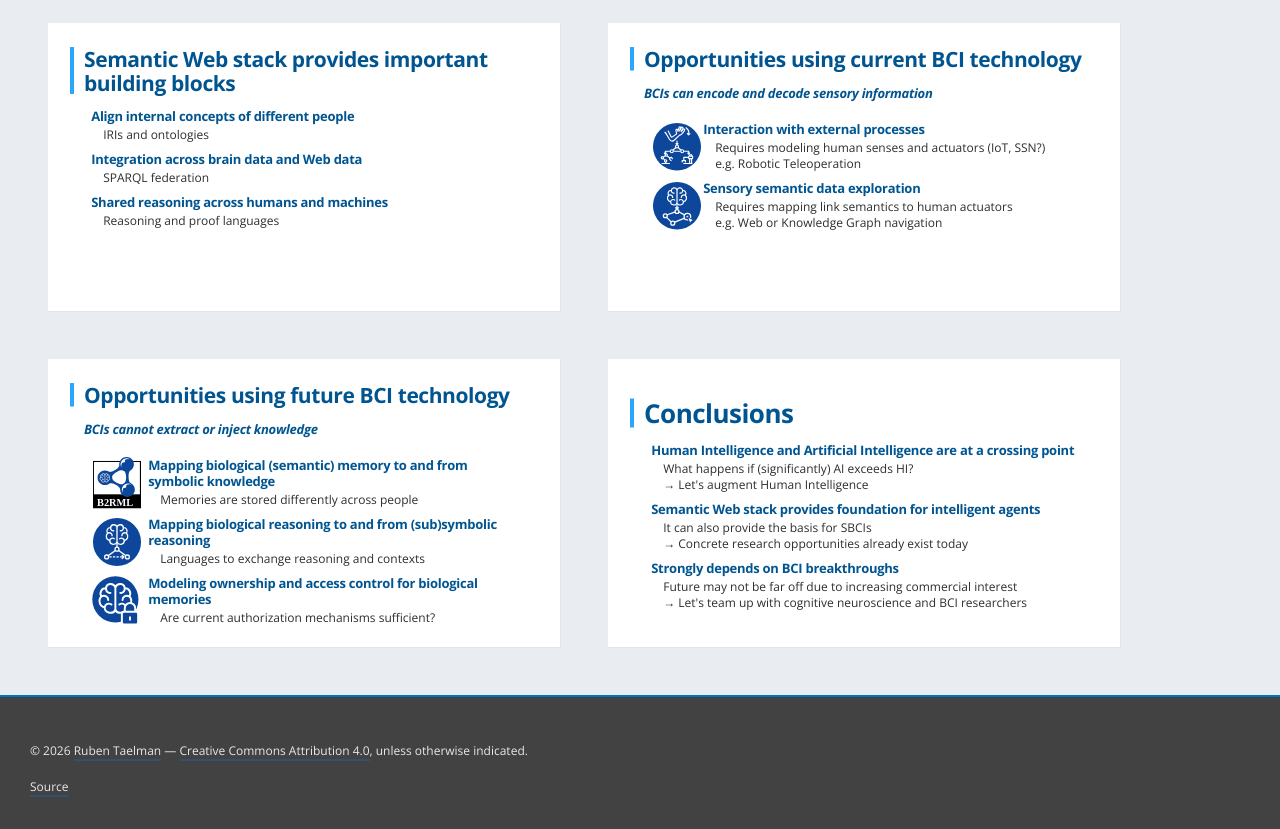
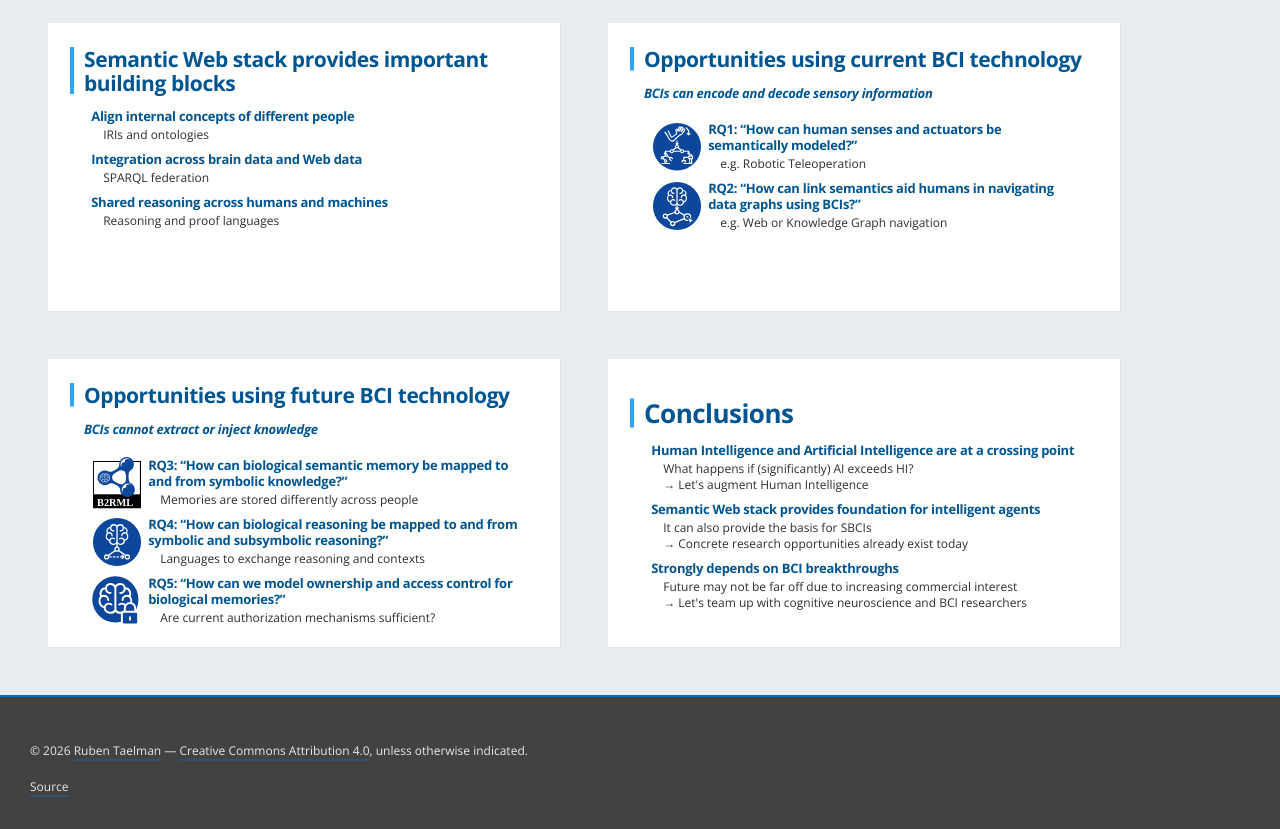
Before and after one commit to rubensworks/slides-2026-iswc-vision-symbiotickgs, a plain HTML site: page index.html in a window 1280 px wide. Shown: the part 1660-2489 px from the top of the page. Drawn offline with nearby package versions, Linux system fonts and the light colour scheme.

Commit message:
Deploying to gh-pages from  @ 873edf1d0d8a8ee12f4294157d29e725241448d6 🚀

```diff
--- a/index.html
+++ b/index.html
@@ -169,15 +169,13 @@
       <h3><em>BCIs can encode and decode sensory information</em></h3><br />
       <ul>
           <li>
-              <img src="img/human-rdf-mechanical-arms.svg" style="width: 12%; float: left;" />
-          	  <h3>Interaction with external processes</h3>
-			  <span class="indent">Requires modeling human senses and actuators (IoT, SSN?)</span><br />
+              <img src="img/human-rdf-mechanical-arms.svg" style="width: 12%; float: left; margin-right: 10px;" />
+          	  <h3>RQ1: “How can human senses and actuators be semantically modeled?”</h3>
               <span class="indent">e.g. Robotic Teleoperation</span>
           </li>
           <li>
-              <img src="img/human-semantic-exploration.svg" style="width: 12%; float: left;" />
-          	  <h3>Sensory semantic data exploration</h3>
-			  <span class="indent">Requires mapping link semantics to human actuators</span><br />
+              <img src="img/human-semantic-exploration.svg" style="width: 12%; float: left; margin-right: 10px;" />
+          	  <h3>RQ2: “How can link semantics aid humans in navigating data graphs using BCIs?”</h3>
               <span class="indent">e.g. Web or Knowledge Graph navigation</span>
           </li>
       </ul>
@@ -189,17 +187,17 @@
       <ul>
           <li>
               <img src="img/b2rml.svg" style="width: 12%; float: left; margin-right: 10px;" />
-          	  <h3>Mapping biological (semantic) memory to and from symbolic knowledge</h3>
+          	  <h3>RQ3: “How can biological semantic memory be mapped to and from symbolic knowledge?”</h3>
 			  <span class="indent">Memories are stored differently across people</span>
           </li>
           <li>
               <img src="img/brain-rdf-inference.svg" style="width: 12%; float: left; margin-right: 10px;" />
-          	  <h3>Mapping biological reasoning to and from (sub)symbolic reasoning</h3>
+          	  <h3>RQ4: “How can biological reasoning be mapped to and from symbolic and subsymbolic reasoning?”</h3>
 			  <span class="indent">Languages to exchange reasoning and contexts</span>
           </li>
           <li>
               <img src="img/brain-access-control.svg" style="width: 12%; float: left; margin-right: 10px;" />
-          	  <h3>Modeling ownership and access control for biological memories</h3>
+          	  <h3>RQ5: “How can we model ownership and access control for biological memories?”</h3>
 			  <span class="indent">Are current authorization mechanisms sufficient?</span>
           </li>
       </ul>
```
